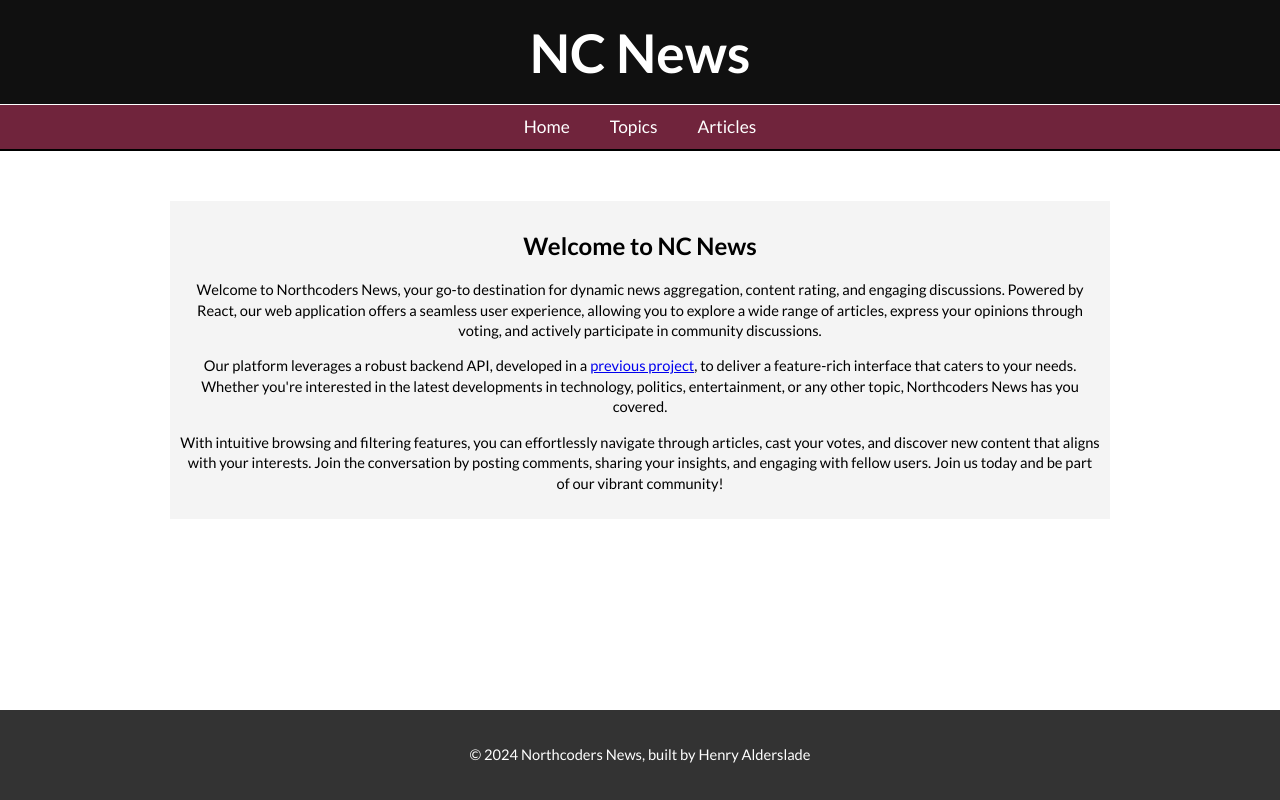
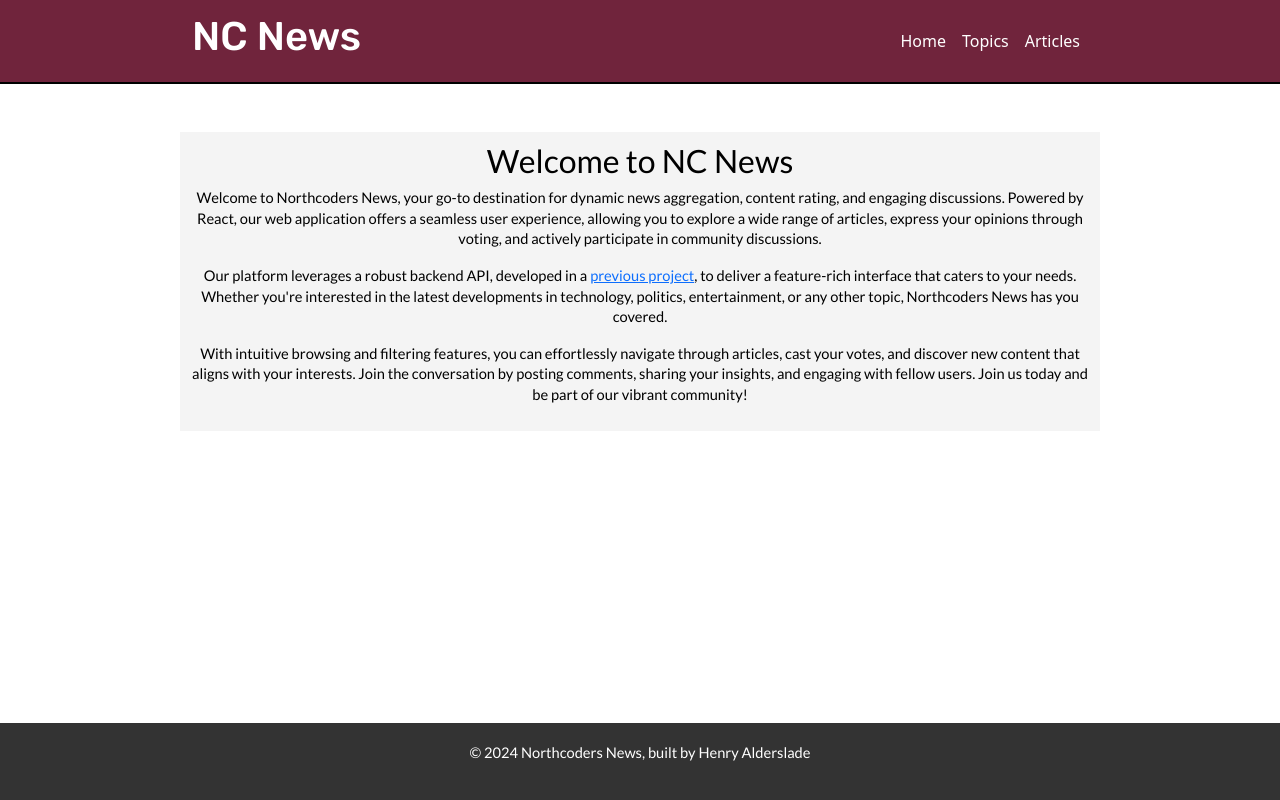
Before and after one commit to heniscoding/fe-nc-news, a React (Vite) app: page / in a window 1280 px wide. Built offline with nearby package versions, Linux system fonts and the light colour scheme; a web font is replaced by a local one.

Commit message:
Completed 15 advanced - general styling

```diff
--- a/index.html
+++ b/index.html
@@ -6,6 +6,8 @@
   <link rel="icon" type="image/svg+xml" href="/vite.svg" />
   <link href="https://fonts.googleapis.com/css2?family=Lato:wght@400;700&display=swap" rel="stylesheet">
   <link href="https://fonts.googleapis.com/css2?family=Helvetica&display=swap" rel="stylesheet">
+  <link href="https://cdn.jsdelivr.net/npm/bootstrap@5.3.0-alpha1/dist/css/bootstrap.min.css" rel="stylesheet">
+  <link rel="stylesheet" href="https://fonts.googleapis.com/css2?family=Rubik:wght@400;500;700&display=swap">
   <meta name="viewport" content="width=device-width, initial-scale=1.0" />
   <title>NC News</title>
 </head>
--- a/package.json
+++ b/package.json
@@ -11,7 +11,9 @@
   },
   "dependencies": {
     "axios": "^1.6.7",
+    "bootstrap": "^5.3.3",
     "react": "^18.2.0",
+    "react-bootstrap": "^2.10.1",
     "react-dom": "^18.2.0",
     "react-icons": "^5.0.1",
     "react-loader-spinner": "^6.1.6",
--- a/src/App.css
+++ b/src/App.css
@@ -3,7 +3,7 @@ main {
   display: flex;
   align-items: center;
   flex-direction: column;
-  margin-top: 40px;
+  margin-top: 120px;
 }
 
 p, .topic-description {
@@ -29,7 +29,10 @@ p, .topic-description {
   color: black;
 }
 
-h1,
+h1 {
+  font-family: 'Rubik', sans-serif;
+}
+
 h2,
 h3,
 h4,
@@ -250,13 +253,12 @@ header {
 
 .comment-card-votes {
   font-weight: bold;
-    margin: 10px 0 0 0;
-    text-align: center;
-    background: #373737;
-    width: 65px;
-    padding: 5px;
-    color: whitesmoke;
-
+  margin: 10px 0 0 0;
+  text-align: center;
+  background: #373737;
+  width: 82px;
+  padding: 2px;
+  color: whitesmoke;
 }
 
 .vote-buttons {
@@ -426,8 +428,25 @@ header {
   background-color: #666;
 }
 
+/* BOOTSTRAP STYLES */
+.bg-dark {
+  background-color: #70243c !important;
+  color: white !important;
+}
+
+.navbar a {
+  color: white !important;
+}
+
+.navbar {
+  border-bottom: 2px solid black;
+}
+
+.menu-container {
+  max-width: 920px;
+}
+
 /* FOOTER */
-
 .footer {
   background-color: #333;
   color: #fff;
--- a/src/App.jsx
+++ b/src/App.jsx
@@ -1,6 +1,7 @@
+import 'bootstrap/dist/js/bootstrap.bundle.min.js';
 import { Routes, Route } from "react-router-dom";
 import "./App.css";
-import Navbar from "./components/Navbar";
+import NavHeader from "./components/NavHeader";
 import Home from "./components/Home";
 import ArticlesList from "./components/ArticlesList";
 import ArticleDetails from "./components/ArticleDetails";
@@ -15,7 +16,7 @@ function App() {
 
   return (
     <div className="main-content-container">
-      <Navbar />
+      <NavHeader />
       <main>
         <Routes>
           <Route path="/" element={<Home />}></Route>
--- /dev/null
+++ b/src/components/NavHeader.jsx
@@ -0,0 +1,64 @@
+import { Link } from "react-router-dom";
+import { useState } from "react";
+
+function NavHeader() {
+  const [isNavOpen, setIsNavOpen] = useState(false);
+
+  const toggleNav = () => {
+    setIsNavOpen(!isNavOpen);
+  };
+
+  const closeNav = () => {
+    setIsNavOpen(false);
+  };
+
+  return (
+    <header>
+      <nav
+        className={`navbar navbar-expand-lg navbar-dark bg-dark fixed-top ${
+          isNavOpen ? "show" : ""
+        }`}
+      >
+        <div className="menu-container container justify-content-sm-center">
+          <Link className="navbar-brand" to="/">
+            <h1>NC News</h1>
+          </Link>
+          <button
+            className="navbar-toggler"
+            type="button"
+            onClick={toggleNav}
+            aria-expanded={isNavOpen ? "true" : "false"}
+          >
+            <span className="navbar-toggler-icon"></span>
+          </button>
+          <div
+            className={`collapse navbar-collapse justify-content-end ${
+              isNavOpen ? "show" : ""
+            }`}
+            id="navbarNav"
+          >
+            <ul className="navbar-nav">
+              <li className="nav-item">
+                <Link className="nav-link" to="/" onClick={closeNav}>
+                  Home
+                </Link>
+              </li>
+              <li className="nav-item">
+                <Link className="nav-link" to="/topics" onClick={closeNav}>
+                  Topics
+                </Link>
+              </li>
+              <li className="nav-item">
+                <Link className="nav-link" to="/articles" onClick={closeNav}>
+                  Articles
+                </Link>
+              </li>
+            </ul>
+          </div>
+        </div>
+      </nav>
+    </header>
+  );
+}
+
+export default NavHeader;
--- a/src/components/Navbar.jsx
+++ /dev/null
@@ -1,16 +0,0 @@
-import { Link } from "react-router-dom";
-
-function Navbar() {
-  return (
-    <header>
-      <h1 id="app-header">NC News</h1>
-      <nav id="navbar">
-        <Link to="/">Home</Link>
-        <Link to="/topics">Topics</Link>
-        <Link to="/articles">Articles</Link>
-      </nav>
-    </header>
-  );
-}
-
-export default Navbar;
```
Also changed, not shown: 1 other file (tests, documents, lock files or other folders).
